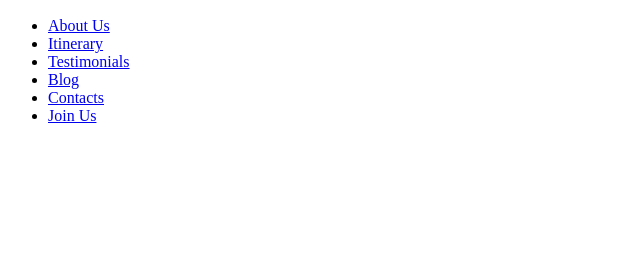
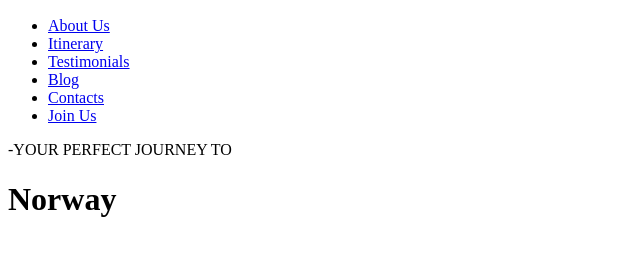
Before and after one commit to yayaremchuk/717-html-2, a plain HTML site: page index.html in a window 1280 px wide. Shown: the part 45-300 px from the top of the page, without its empty margins (0-640 px from the left). Drawn offline with Linux system fonts and the light colour scheme.

Commit message:
added paragraph, span

```diff
--- a/index.html
+++ b/index.html
@@ -20,12 +20,14 @@
                 <li class="header__menu-item"><a href="blog">Blog</a></li>
                 <li class="header__menu-item"><a href="contacts">Contacts</a></li>
                 <li class="header__menu-item button"><a href="contact-form">Join Us</a></li>
-
-
-
             </ul>
         </nav>
-
+        <div class="header__banner">
+            <p class="header__subtitle">
+                <span class="divider">-</span>YOUR PERFECT JOURNEY TO
+            </p>
+            <h1 class="header__title">Norway</h1>
+        </div>
     </header>
     <main>
 
```
